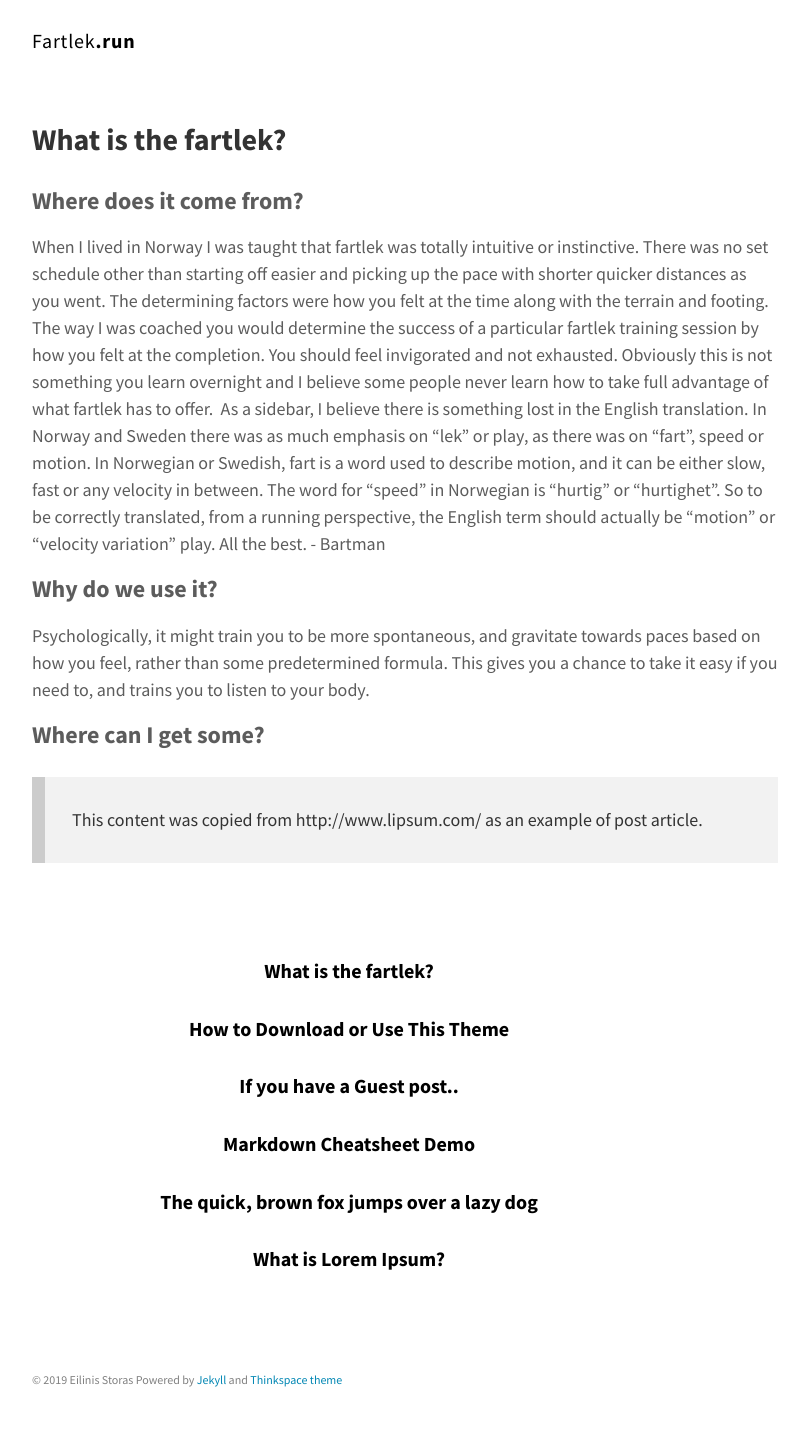
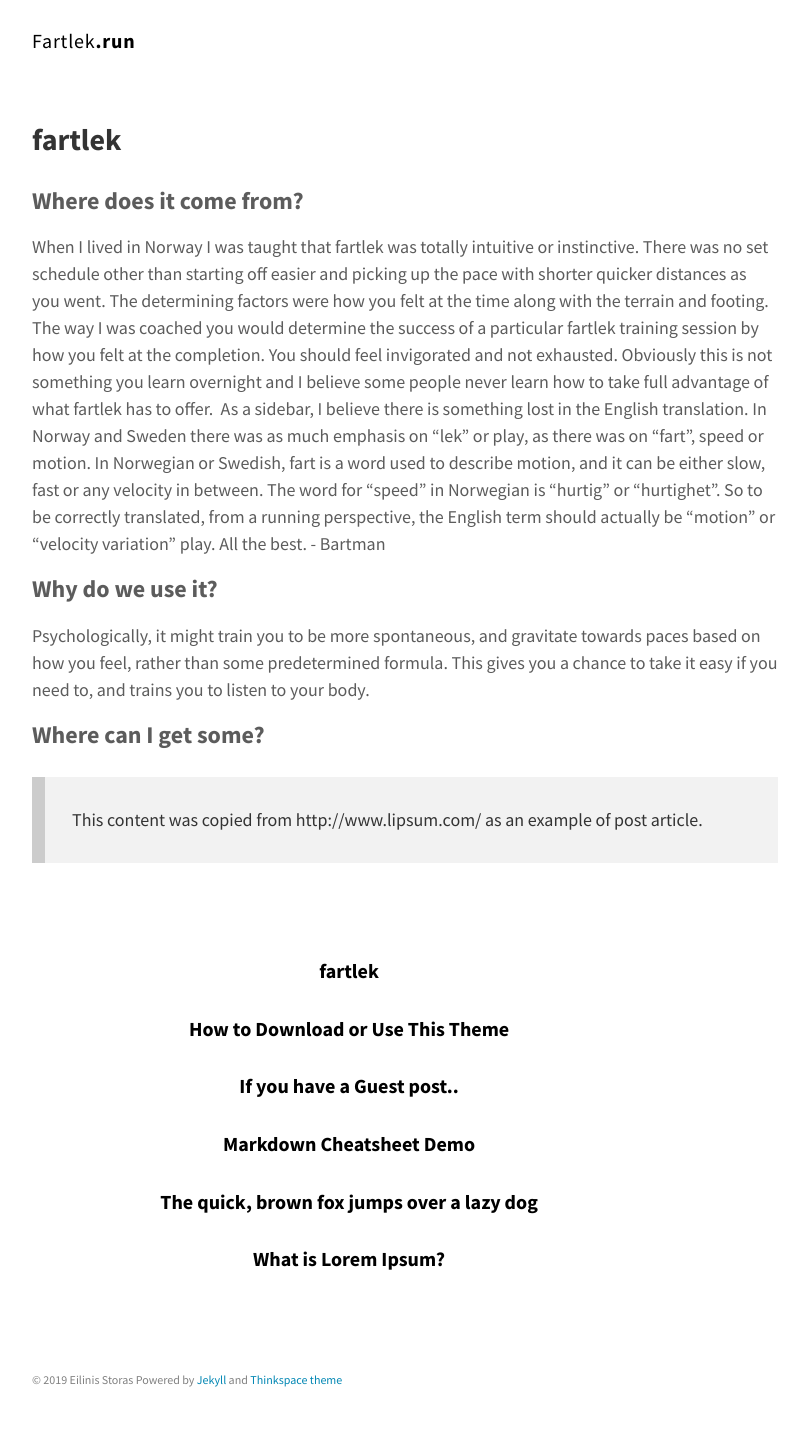
Before and after one commit to fartlekRun/fartlekrun.github.io, a Jekyll site: the page built from _posts/2019-02-4-fartlek.md, in a window 1280 px wide. Shown: the whole page, without its empty margins (235-1044 px from the left). Built offline with Jekyll 4.4.1, drawn with Linux system fonts in a browser that asks for light colours.

Commit message:
Update 2019-02-4-fartlek.md

```diff
--- a/_posts/2019-02-4-fartlek.md
+++ b/_posts/2019-02-4-fartlek.md
@@ -1,6 +1,6 @@
 ---
 layout: post
-title: "What is the fartlek?"
+title: "fartlek"
 description: "lial lia lia"
 keywords: "dummy content, lorem ipsum"
 ---
```
